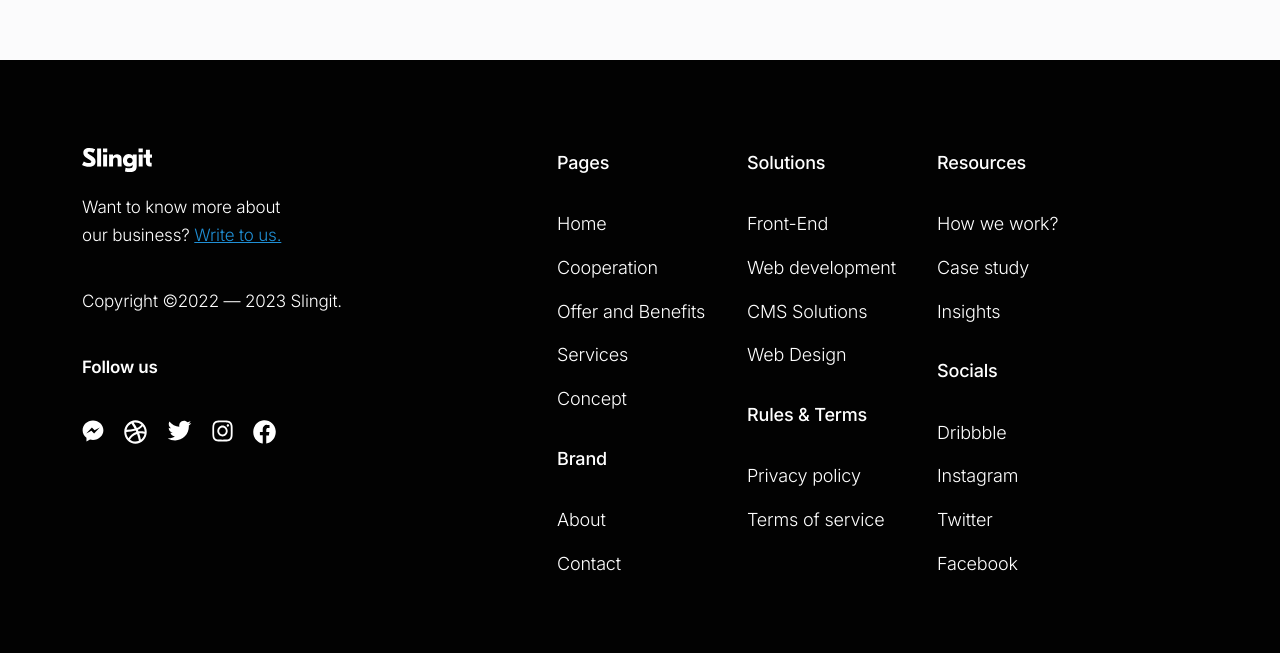
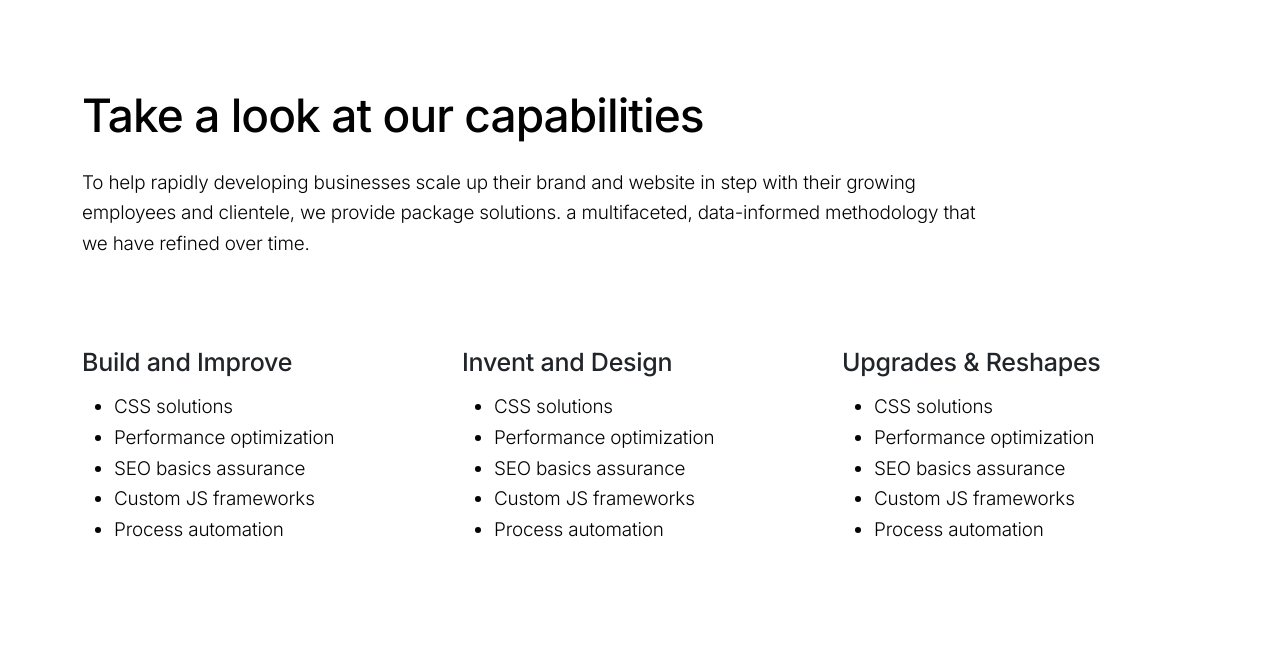
Before and after one commit to mcpalez/simple-react-web, a React (Create React App) app: page /services in a window 1280 px wide. Shown: the part 3147-3800 px from the top of the page. Built offline with nearby package versions, Linux system fonts and the light colour scheme.

Commit message:
created new section, update offer section at services subpage

```diff
--- /dev/null
+++ b/src/assets/Styles/services/_services-capabilities.scss
@@ -0,0 +1,42 @@
+.services_capabilities {
+    padding-top: 12vh;
+    padding-bottom: 12vh;
+    .container {
+        .row {
+            .col-capabilities__introduction {
+                display: flex;
+                flex-direction: column;
+                gap: 20px;
+                h2 {
+                    color: var(--st-black);
+                }
+                p {
+                    color: var(--st-black);
+                    max-width: 906px;
+                }
+            }
+        }
+        .row-capabilities__features {
+            padding-top: 9vh;
+            @include lt-md {
+                gap: 5vh;
+                padding-top: 5vh;
+            }
+            .features-item {
+                h5 {
+                }
+                ul {
+                    padding-top: 2vh;
+                    li {
+                        font-weight: 300;
+                        font-size: 1.18rem;
+                        line-height: 163%;
+                        letter-spacing: -0.01em;
+                        color: var(--st-black);
+                        margin-bottom: 0;
+                    }
+                }
+            }
+        }
+    }
+}
--- a/src/assets/Styles/services/_services-offer.scss
+++ b/src/assets/Styles/services/_services-offer.scss
@@ -1,9 +1,10 @@
 .services__offer {
     background: var(--st-gray-100);
-    padding-bottom: 15vh;
+    padding-bottom: 6vh;
     padding-top: 15vh;
     @include lt-md {
         padding-top: 4vh;
+        padding-bottom: 4vh;
     }
     .container {
         .row-offer__introduction {
--- a/src/assets/Styles/services/_services-styles.scss
+++ b/src/assets/Styles/services/_services-styles.scss
@@ -1,3 +1,4 @@
 @import './_services-hero';
 @import './services-wedo';
 @import './services-offer';
+@import './services-capabilities';
--- /dev/null
+++ b/src/components/pages/services/Capabilities.jsx
@@ -0,0 +1,58 @@
+import React from 'react';
+import Container from 'react-bootstrap/Container';
+import Row from 'react-bootstrap/Row';
+import Col from 'react-bootstrap/Col';
+
+const Capabilities = () => {
+  return (
+    <section className='services_capabilities'>
+        <Container>
+            <Row className='row-capabilities__introduction'>
+                <Col className='col-capabilities__introduction'>
+                    <h2 className='h2-default'>
+                        Take a look at our capabilities
+                    </h2>
+                    <p>
+                        To help rapidly developing businesses scale up their brand and website in step with their growing employees and clientele,
+                        we provide package solutions. a multifaceted, data-informed methodology that we have refined over time.
+                    </p>
+                </Col>
+            </Row>
+            <Row className='row-capabilities__features'>
+                <Col md={4} className='features-item'>
+                    <h5 className='h5-default'>Build and Improve</h5>
+                    <ul>
+                        <li>CSS solutions</li>
+                        <li>Performance optimization</li>
+                        <li>SEO basics assurance</li>
+                        <li>Custom JS frameworks</li>
+                        <li>Process automation</li>
+                    </ul>
+                </Col>
+                <Col md={4} className='features-item'>
+                    <h5 className='h5-default'>Invent and Design</h5>
+                    <ul>
+                        <li>CSS solutions</li>
+                        <li>Performance optimization</li>
+                        <li>SEO basics assurance</li>
+                        <li>Custom JS frameworks</li>
+                        <li>Process automation</li>
+                    </ul>
+                </Col>
+                <Col md={4} className='features-item'>
+                    <h5 className='h5-default'>Upgrades & Reshapes</h5>
+                    <ul>
+                        <li>CSS solutions</li>
+                        <li>Performance optimization</li>
+                        <li>SEO basics assurance</li>
+                        <li>Custom JS frameworks</li>
+                        <li>Process automation</li>
+                    </ul>
+                </Col>
+            </Row>
+        </Container>
+    </section>
+  )
+}
+
+export default Capabilities
--- a/src/pages/Services.jsx
+++ b/src/pages/Services.jsx
@@ -2,6 +2,7 @@ import React from 'react';
 import Hero from '../components/pages/services/Hero';
 import WeDo from '../components/pages/services/WeDo';
 import Offer from '../components/pages/services/Offer'
+import Capabilities from '../components/pages/services/Capabilities';
 
 
 const Services = () => {
@@ -10,6 +11,7 @@ const Services = () => {
             <Hero/>
             <WeDo/>
             <Offer/>
+            <Capabilities/>
         </main>
     )
 }
```
